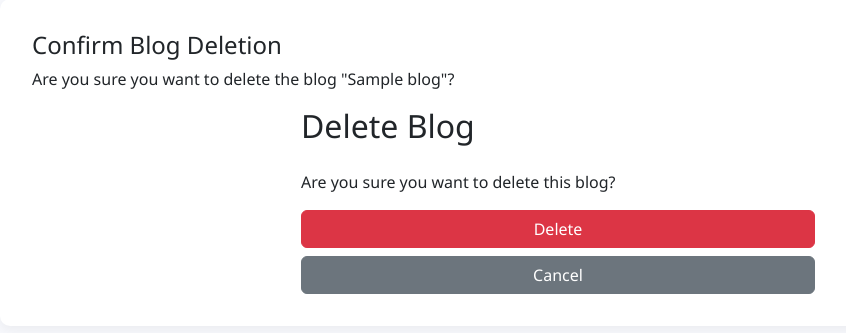
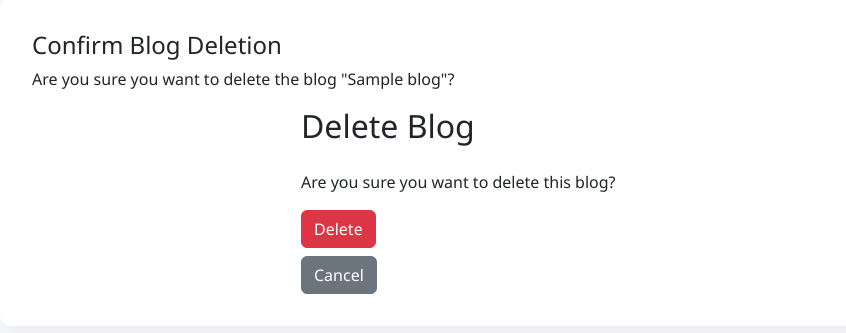
Before and after one commit to gakhd625/Blogapp-Django, a Django app: template blogapp/templates/blog_delete.html in a window 1280 px wide. Shown: the part 157-490 px from the top of the page, without its empty margins (82-928 px from the left). Run offline with Django 5.2, Linux system fonts and the light colour scheme; the template is opened without the code that fills it: most values are stand-ins (such as "Sample title", 1, 10 or a date in 2020).

Commit message:
[UPDATE]

```diff
--- a/blogapp/templates/blog_delete.html
+++ b/blogapp/templates/blog_delete.html
@@ -8,8 +8,8 @@
             <form method="post">
                 {% csrf_token %}
                 <p>Are you sure you want to delete this blog?</p>
-                <button type="submit" class="btn btn-danger w-100">Delete</button>
-                <a href="{% url 'blog_registration' %}" class="btn btn-secondary w-100 mt-2">Cancel</a>
+                <button type="submit" class="btn btn-danger w-10">Delete</button><br>
+                <a href="{% url 'blog_registration' %}" class="btn btn-secondary w-10 mt-2">Cancel</a>
             </form>
         </div>
     </div>
```
